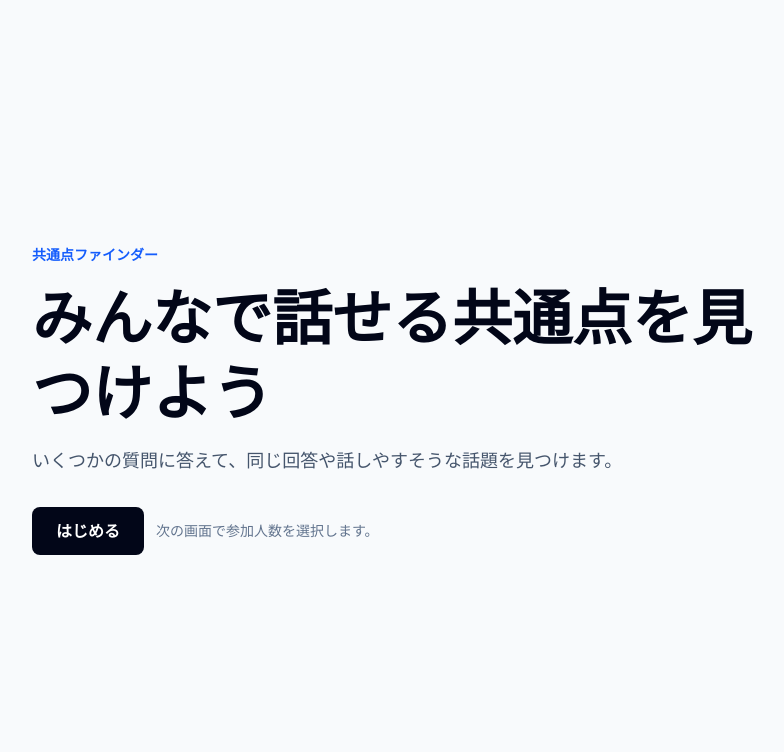
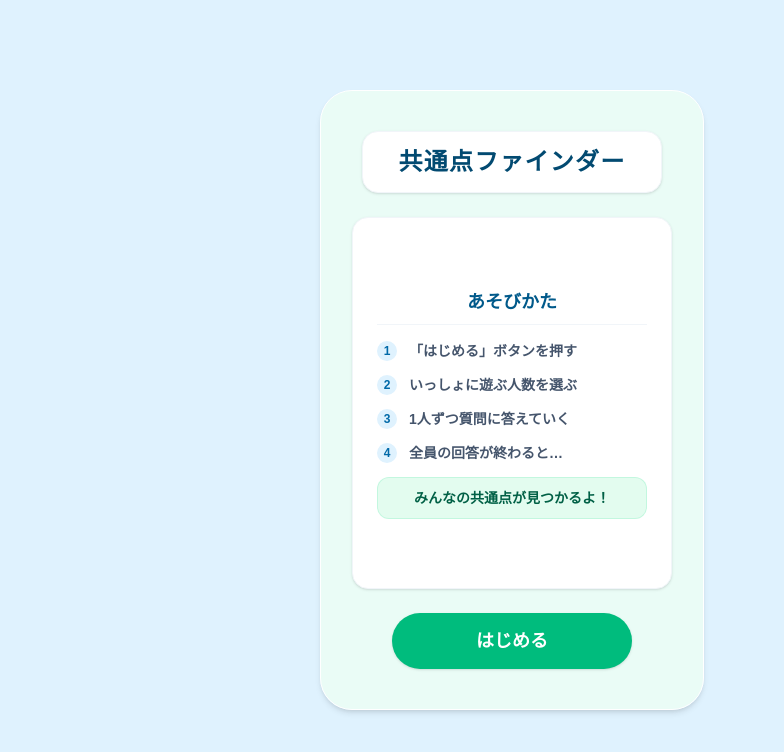
Before and after one commit to Webu-Kobedenshi/team2, a React (Vite) app in the folder frontend/: page / in a window 1280 px wide. Shown: the top 752 px of the page, without its empty margins (128-912 px from the left). Built offline with nearby package versions, Linux system fonts and the light colour scheme.

Commit message:
style: change UI colors to flat earth themes, apply rounded gothic font, and add navigation placeholder

```diff
--- a/frontend/src/index.css
+++ b/frontend/src/index.css
@@ -1,5 +1,9 @@
 @import "tailwindcss";
 
+@theme {
+  --font-sans: "Hiragino Maru Gothic ProN", "ヒラギノ丸ゴ ProN", "Kosugi Maru", sans-serif;
+}
+
 body {
-  @apply min-h-screen bg-slate-50 text-slate-900 antialiased;
+  @apply min-h-screen text-slate-900 antialiased font-sans;
 }
--- a/frontend/src/pages/Home.tsx
+++ b/frontend/src/pages/Home.tsx
@@ -1,29 +1,89 @@
-export function Home() {
-  return (
-    <main className="mx-auto flex min-h-screen w-full max-w-5xl flex-col justify-center px-6 py-12 sm:px-8">
-      <div className="grid gap-8">
-        <section className="grid gap-4">
-          <p className="text-sm font-bold text-blue-600">共通点ファインダー</p>
-          <h1 className="max-w-3xl text-4xl font-bold leading-tight text-slate-950 sm:text-6xl">
-            みんなで話せる共通点を見つけよう
-          </h1>
-          <p className="max-w-2xl text-base text-slate-600 sm:text-lg">
-            いくつかの質問に答えて、同じ回答や話しやすそうな話題を見つけます。
-          </p>
-        </section>
+import React, { useState } from 'react';
 
-        <div className="flex flex-col gap-3 sm:flex-row sm:items-center">
+export const Home: React.FC = () => {
+  const [screen, setScreen] = useState<'home' | 'next'>('home');
+
+  if (screen === 'next') {
+    return (
+      <div className="min-h-screen w-full flex items-center justify-center p-4 bg-sky-100">
+        <div className="w-full max-w-sm min-h-[580px] sm:min-h-[620px] bg-emerald-50/90 rounded-[32px] shadow-md border border-white flex flex-col items-center justify-between py-10 px-4 sm:px-6 overflow-hidden select-none">
+
+          <div className="bg-white border border-slate-100 py-3.5 px-6 sm:px-8 rounded-2xl shadow-sm w-full max-w-[300px]">
+            <h1 className="text-xl sm:text-2xl font-bold text-sky-900 text-center tracking-wider whitespace-nowrap">
+              共通点ファインダー
+            </h1>
+          </div>
+
+          <div className="bg-white border border-slate-100 p-6 rounded-2xl shadow-sm w-full max-w-[320px] flex-1 my-6 flex flex-col items-center justify-center text-center">
+            <h2 className="text-lg font-bold text-sky-800 mb-3">
+              設定画面（未定）
+            </h2>
+            <p className="text-slate-500 text-xs sm:text-sm leading-relaxed px-2">
+              ここからゲーム設定やプレイ人数選択など、次の画面へ繋がります。
+            </p>
+            <div className="w-16 h-16 bg-sky-100 text-sky-600 rounded-full flex items-center justify-center mt-6">
+              <span className="font-bold text-xs uppercase tracking-widest text-sky-700">Next</span>
+            </div>
+          </div>
+
           <button
-            type="button"
-            className="rounded-lg bg-slate-950 px-6 py-3 text-base font-bold text-white transition hover:bg-slate-800 focus-visible:outline-3 focus-visible:outline-offset-2 focus-visible:outline-slate-400"
+            onClick={() => setScreen('home')}
+            className="w-full max-w-[240px] text-lg font-bold text-sky-700 bg-sky-100 hover:bg-sky-200 py-3.5 rounded-full shadow-sm transition-colors duration-200 active:scale-98 cursor-pointer text-center"
           >
-            はじめる
+            もどる
           </button>
-          <p className="text-sm text-slate-500">
-            次の画面で参加人数を選択します。
-          </p>
         </div>
       </div>
-    </main>
+    );
+  }
+
+  return (
+    <div className="min-h-screen w-full flex items-center justify-center p-4 bg-sky-100">
+
+      <div className="w-full max-w-sm min-h-[580px] sm:min-h-[620px] bg-emerald-50/90 rounded-[32px] shadow-md border border-white flex flex-col items-center justify-between py-10 px-4 sm:px-6 overflow-hidden select-none">
+
+        <div className="bg-white border border-slate-100 py-3.5 px-6 sm:px-8 rounded-2xl shadow-sm w-full max-w-[300px]">
+          <h1 className="text-xl sm:text-2xl font-bold text-sky-900 text-center tracking-wider whitespace-nowrap">
+            共通点ファインダー
+          </h1>
+        </div>
+
+        <div className="bg-white border border-slate-100 p-6 rounded-2xl shadow-sm w-full max-w-[320px] flex-1 my-6 flex flex-col justify-center">
+          <h2 className="text-lg font-bold text-sky-800 border-b border-slate-100 pb-2 mb-4 text-center">
+            あそびかた
+          </h2>
+          <ul className="text-slate-600 text-sm space-y-3.5 font-bold list-none pl-0">
+            <li className="flex items-center gap-3">
+              <span className="flex items-center justify-center w-5 h-5 rounded-full bg-sky-100 text-sky-700 text-xs">1</span>
+              <span>「はじめる」ボタンを押す</span>
+            </li>
+            <li className="flex items-center gap-3">
+              <span className="flex items-center justify-center w-5 h-5 rounded-full bg-sky-100 text-sky-700 text-xs">2</span>
+              <span>いっしょに遊ぶ人数を選ぶ</span>
+            </li>
+            <li className="flex items-center gap-3">
+              <span className="flex items-center justify-center w-5 h-5 rounded-full bg-sky-100 text-sky-700 text-xs">3</span>
+              <span>1人ずつ質問に答えていく</span>
+            </li>
+            <li className="flex items-center gap-3">
+              <span className="flex items-center justify-center w-5 h-5 rounded-full bg-sky-100 text-sky-700 text-xs">4</span>
+              <span>全員の回答が終わると…</span>
+            </li>
+            <li className="flex items-center justify-center text-emerald-800 font-black bg-emerald-100/60 p-2.5 rounded-xl border border-emerald-200/50 mt-1 text-center">
+              <span>みんなの共通点が見つかるよ！</span>
+            </li>
+          </ul>
+        </div>
+
+        <button
+          onClick={() => setScreen('next')}
+          className="w-full max-w-[240px] text-lg font-bold text-white bg-emerald-500 hover:bg-emerald-600 py-3.5 rounded-full shadow-sm transition-colors duration-200 active:scale-98 cursor-pointer"
+        >
+          はじめる
+        </button>
+      </div>
+    </div>
   );
-}
+};
+
+export default Home;
```
